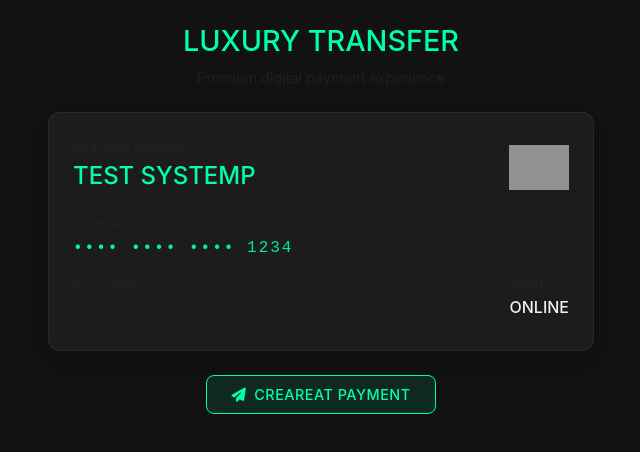
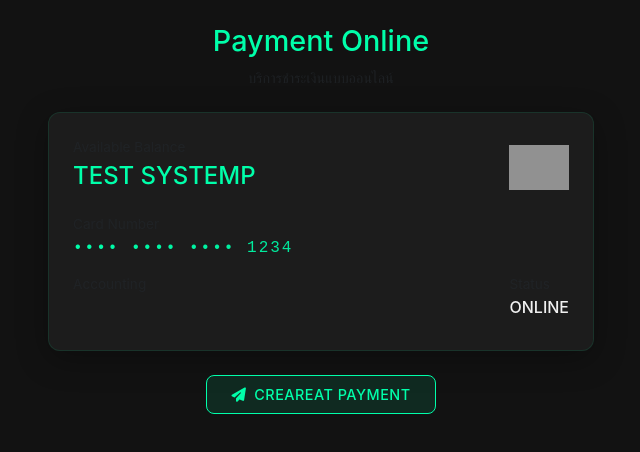
Before and after one commit to paperwork-ppw/Test-Payment, a plain HTML site: page index.html in a window 1280 px wide. Shown: the whole page, without its empty margins (319-959 px from the left). Drawn offline with nearby package versions, Linux system fonts and the light colour scheme; some packages are replaced by stand-ins of ours; grey boxes are pictures that could not be loaded; a script that the page names is missing.

Commit message:
Update index.html

```diff
--- a/index.html
+++ b/index.html
@@ -3,7 +3,7 @@
 <head>
     <meta charset="UTF-8">
     <meta name="viewport" content="width=device-width, initial-scale=1.0">
-    <title>Luxury Digital Transfer</title>
+    <title>TES SYSTEMP PAYMENT</title>
     <link href="https://cdn.jsdelivr.net/npm/bootstrap@5.3.0/dist/css/bootstrap.min.css" rel="stylesheet">
     <link rel="stylesheet" href="https://cdnjs.cloudflare.com/ajax/libs/font-awesome/6.4.0/css/all.min.css">
     <link rel="stylesheet" href="https://cdn.jsdelivr.net/npm/sweetalert2@11/dist/sweetalert2.min.css">
@@ -369,8 +369,8 @@
             <div class="row justify-content-center">
                 <div class="col-md-8 col-lg-6">
                     <div class="text-center mb-4">
-                        <h1 class="luxury-text mb-2" style="font-size: 1.8rem;">LUXURY TRANSFER</h1>
-                        <p class="text-muted" style="font-size: 0.9rem;">Premium digital payment experience</p>
+                        <h1 class="luxury-text mb-2" style="font-size: 1.8rem;">Payment Online</h1>
+                        <p class="text-muted" style="font-size: 0.9rem;">บริการชำระเงินแบบออนไลน์</p>
                     </div>
 
                     <div class="card-luxury compact-card mb-4">
```
